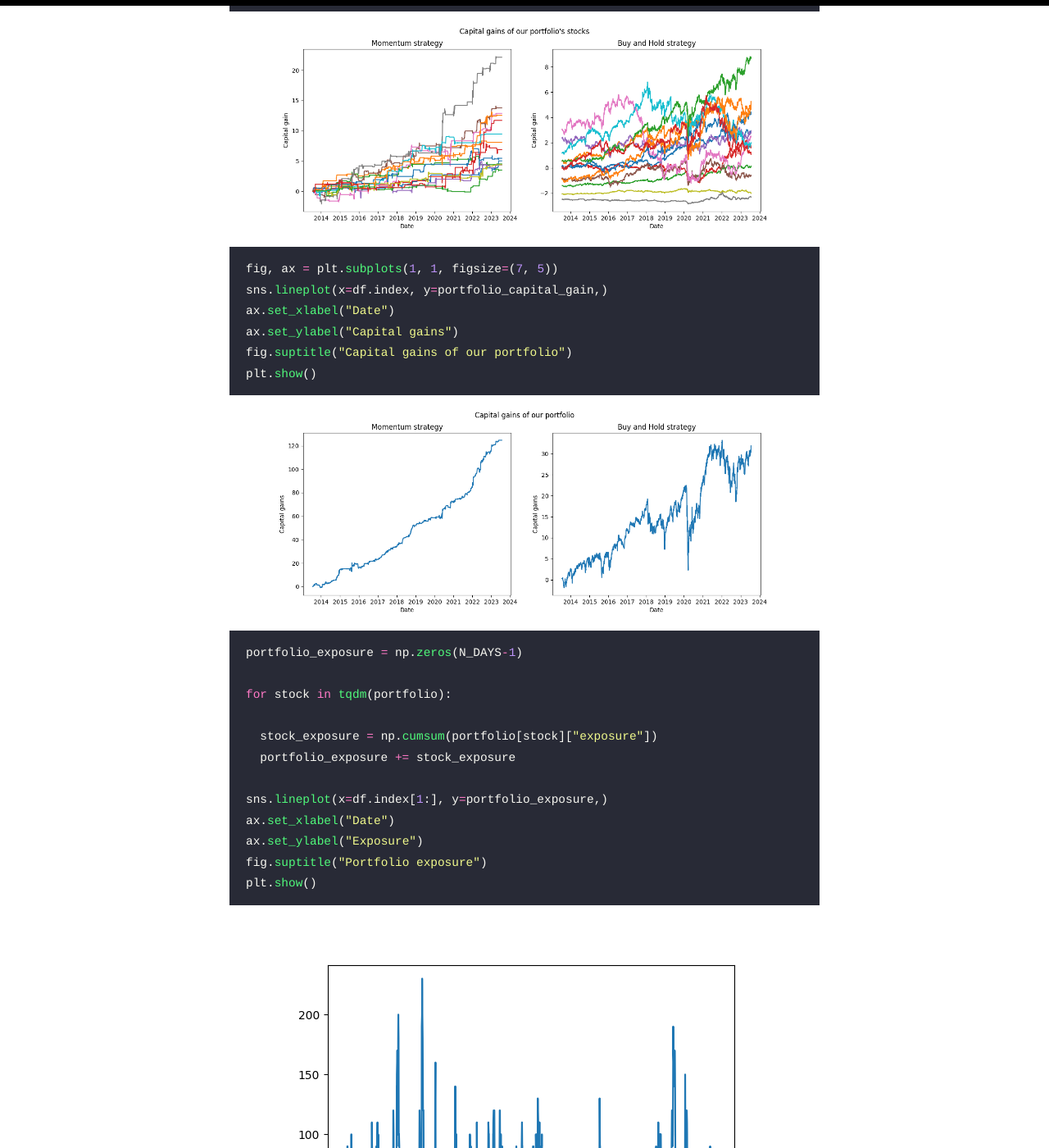
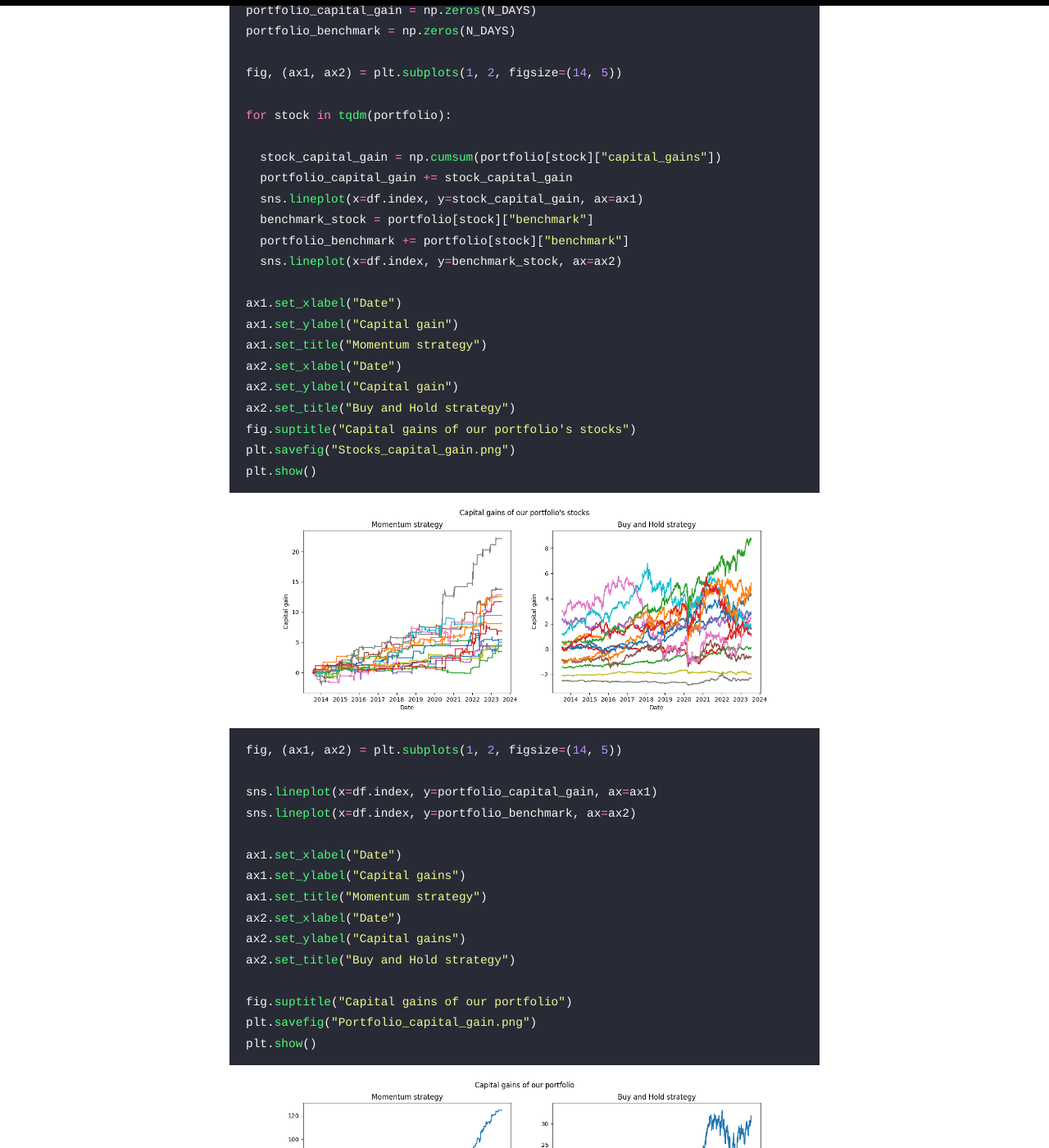
Before and after one commit to Zaltarba/blog, a Jekyll site: the page built from _posts/2023-07-21-MomentumTrading.md, in a window 1280 px wide and 1400 px high, scrolled down 8134 px. Shown: the whole window at 82% size. Built offline with Jekyll 4.4.1, drawn with Linux system fonts in a browser that asks for light colours; some of the changed text lies outside the part shown.

Commit message:
Update 2023-07-21-MomentumTrading.md

````diff
--- a/_posts/2023-07-21-MomentumTrading.md
+++ b/_posts/2023-07-21-MomentumTrading.md
@@ -234,28 +234,51 @@
 Finally we run the momentum trading strategy for each of the portfolio's stock :
 
 ```python
+yields, capital_gains, positions = {}, {}, {}
 portfolio = {stock:{} for stock in tickers}
+
 for stock in tqdm(portfolio):
+
   df = yahooFinance.Ticker(stock).history(period="10y")
   open_prices = df["Open"]
   close_prices = df["Close"]
-  portfolio[stock]["exposure"], portfolio[stock]["capital_gains"], portfolio[stock]["yields"] = strategy(open_prices, close_prices)
+
+  stock_strategy = strategy(open_prices, close_prices)
+  portfolio[stock]["exposure"] = stock_strategy[0]
+  portfolio[stock]["capital_gains"] = stock_strategy[1]
+  portfolio[stock]["yields"] = stock_strategy[2]
+
+  mean_exposure = np.mean(np.cumsum(stock_strategy[0]))
+  portfolio[stock]["benchmark"] = close_prices.apply(
+      lambda x : mean_exposure * ((x/ first_price)-1)
+      )
 ```
 
 ## Results
 
 ```python
 portfolio_capital_gain = np.zeros(N_DAYS)
+portfolio_benchmark = np.zeros(N_DAYS)
 
-fig, ax = plt.subplots(1, 1, figsize=(7, 5))
+fig, (ax1, ax2) = plt.subplots(1, 2, figsize=(14, 5))
+
 for stock in tqdm(portfolio):
 
   stock_capital_gain = np.cumsum(portfolio[stock]["capital_gains"])
   portfolio_capital_gain += stock_capital_gain
-  sns.lineplot(x=df.index, y=stock_capital_gain, ax=ax)
-ax.set_xlabel("Date")
-ax.set_ylabel("Capital gains")
+  sns.lineplot(x=df.index, y=stock_capital_gain, ax=ax1)
+  benchmark_stock = portfolio[stock]["benchmark"]
+  portfolio_benchmark += portfolio[stock]["benchmark"]
+  sns.lineplot(x=df.index, y=benchmark_stock, ax=ax2)
+
+ax1.set_xlabel("Date")
+ax1.set_ylabel("Capital gain")
+ax1.set_title("Momentum strategy")
+ax2.set_xlabel("Date")
+ax2.set_ylabel("Capital gain")
+ax2.set_title("Buy and Hold strategy")
 fig.suptitle("Capital gains of our portfolio's stocks")
+plt.savefig("Stocks_capital_gain.png")
 plt.show()
 ```
 
@@ -263,33 +286,25 @@
 
 
 ```python
-fig, ax = plt.subplots(1, 1, figsize=(7, 5))
-sns.lineplot(x=df.index, y=portfolio_capital_gain,)
-ax.set_xlabel("Date")
-ax.set_ylabel("Capital gains")
+fig, (ax1, ax2) = plt.subplots(1, 2, figsize=(14, 5))
+
+sns.lineplot(x=df.index, y=portfolio_capital_gain, ax=ax1)
+sns.lineplot(x=df.index, y=portfolio_benchmark, ax=ax2)
+
+ax1.set_xlabel("Date")
+ax1.set_ylabel("Capital gains")
+ax1.set_title("Momentum strategy")
+ax2.set_xlabel("Date")
+ax2.set_ylabel("Capital gains")
+ax2.set_title("Buy and Hold strategy")
+
 fig.suptitle("Capital gains of our portfolio")
+plt.savefig("Portfolio_capital_gain.png")
 plt.show()
 ```
 
 ![figure](/blog/images/MT_Portfolio_capital_gain.png)
 
-```python
-portfolio_exposure = np.zeros(N_DAYS-1)
-
-for stock in tqdm(portfolio):
-
-  stock_exposure = np.cumsum(portfolio[stock]["exposure"])
-  portfolio_exposure += stock_exposure
-
-sns.lineplot(x=df.index[1:], y=portfolio_exposure,)
-ax.set_xlabel("Date")
-ax.set_ylabel("Exposure")
-fig.suptitle("Portfolio exposure")
-plt.show()
-```
-
-![figure](/blog/images/MT_Portfolio_exposure.png)
-
 # Conclusion
 
 Explain results and conclude
````
